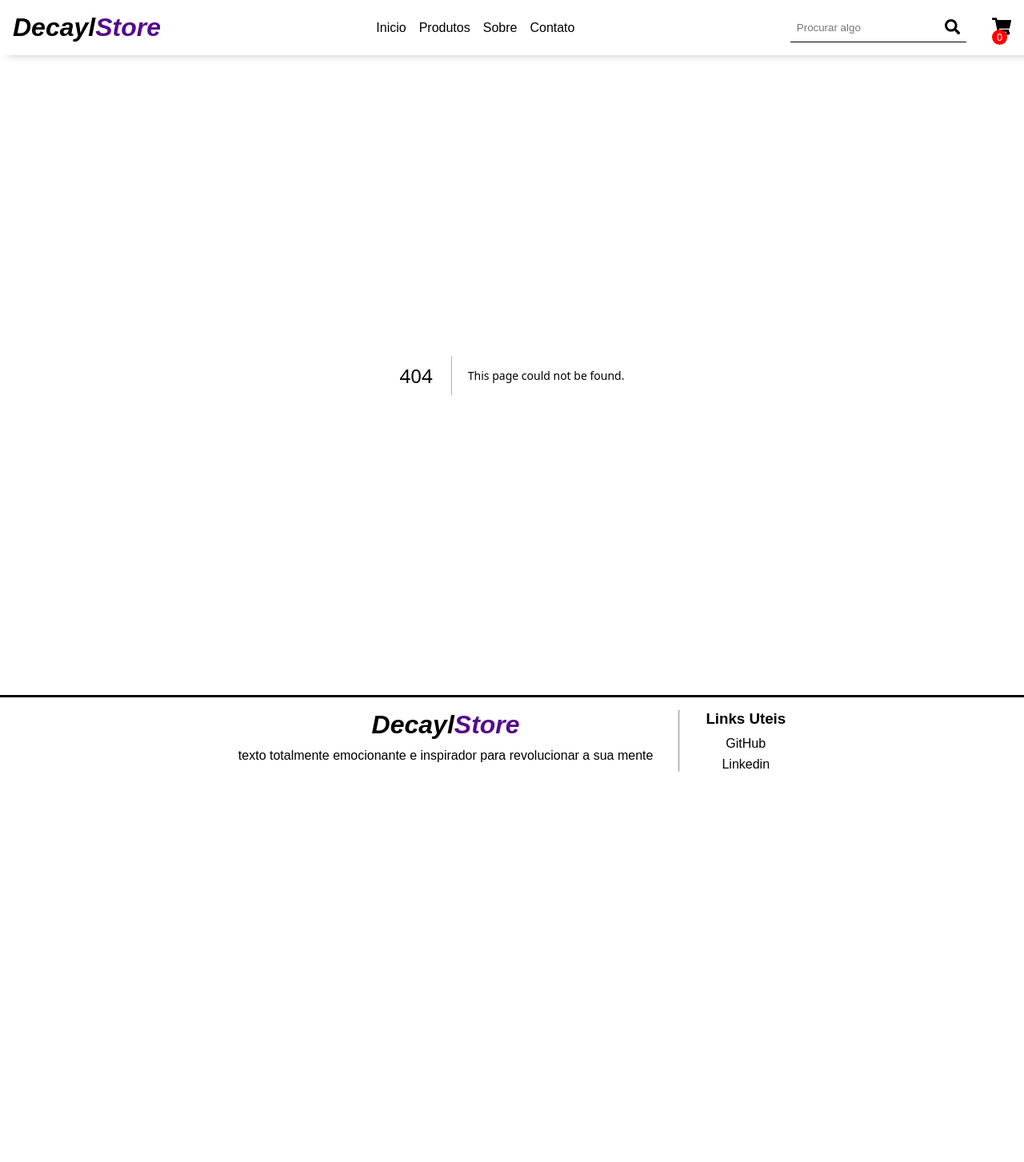
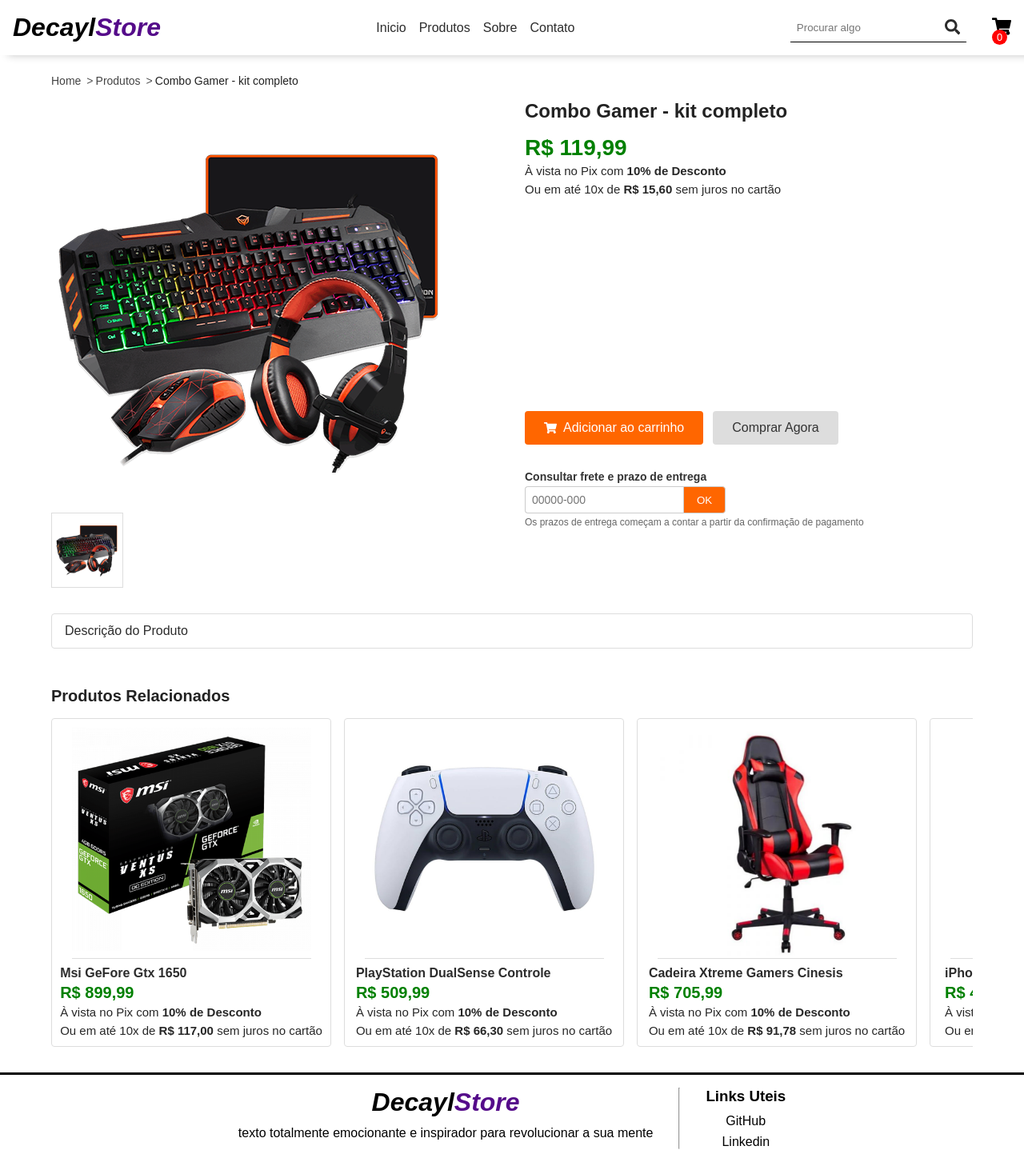
Before and after one commit to luiizJ/ecommerce, a Next.js app: page /products/1 in a window 1280 px wide. Before the commit this address had no page. Shown: the whole page at 80% size. Before the commit the page ends 981 px from the top, so only its background shows below. Built offline with nearby package versions, Linux system fonts and the light colour scheme.

Commit message:
feat: Novo Descrição de produtos

```diff
--- /dev/null
+++ b/src/Utils/calcJuros.ts
@@ -0,0 +1,18 @@
+export type CalcJurosParams = {
+  price: number;
+  installments?: number;
+  interestRate?: number;
+};
+
+/**
+ * Retorna o valor de cada parcela (com juros) formatado no padrão BR.
+ */
+export const calcJuros = ({
+  price,
+  installments = 10,
+  interestRate = 0.3,
+}: CalcJurosParams): string => {
+  const total = price * (1 + interestRate);
+  const installment = total / installments;
+  return installment.toFixed(2).replace('.', ',');
+};
--- /dev/null
+++ b/src/app/products/[id]/ProductPage.css
@@ -0,0 +1,268 @@
+/* ProductPage.css */
+
+/* Container geral */
+.product-page {
+  max-width: 1200px;
+  margin: 0 auto;
+  padding: 24px;
+  box-sizing: border-box;
+}
+
+/* Breadcrumb */
+.breadcrumb {
+  font-size: 14px;
+  color: #555;
+  margin-bottom: 16px;
+  display: flex;
+  gap: 3px;
+}
+.breadcrumb a {
+  color: #444;
+  text-decoration: none;
+  margin-right: 4px;
+}
+.breadcrumb a:hover {
+  text-decoration: underline;
+}
+.breadcrumb span {
+  font-weight: 500;
+  color: #222;
+}
+
+/* Área principal: galeria + detalhes */
+.product-main {
+  display: flex;
+  flex-direction: column;
+  gap: 32px;
+}
+@media (min-width: 768px) {
+  .product-main {
+    flex-direction: row;
+  }
+}
+
+/* Galeria de imagens */
+.gallery {
+  flex: 1;
+}
+.main-image {
+  margin-bottom: 12px;
+}
+.thumbnails {
+  display: flex;
+  gap: 8px;
+  overflow-x: auto;
+}
+.thumb-item {
+  flex-shrink: 0;
+  border: 1px solid #ddd;
+  padding: 4px;
+  cursor: pointer;
+}
+.thumb-item:hover {
+  border-color: #aaa;
+}
+
+/* Detalhes do produto */
+.product-details {
+  flex: 1;
+  display: flex;
+  flex-direction: column;
+  gap: 16px;
+}
+.product-title {
+  font-size: 24px;
+  margin: 0;
+  color: #222;
+}
+.product-brand img {
+  display: block;
+  margin-top: 8px;
+}
+
+/* Preço e avaliação */
+.price-section {
+  display: flex;
+  align-items: baseline;
+  flex-direction: column;
+}
+.price {
+  font-size: 28px;
+  font-weight: 700;
+  color: #008000;
+}
+.rating {
+  font-size: 16px;
+  color: #ff9900;
+}
+
+/* Botões de ação */
+.actions {
+  display: flex;
+  flex-wrap: wrap;
+  gap: 12px;
+  margin-top: 250px;
+}
+.btn-add-cart,
+.btn-buy {
+  border: none;
+  padding: 12px 24px;
+  font-size: 16px;
+  cursor: pointer;
+  display: inline-flex;
+  align-items: center;
+  gap: 8px;
+  border-radius: 4px;
+  transition: background-color 0.2s;
+}
+.btn-add-cart {
+  background-color: #ff6600;
+  color: #fff;
+}
+.btn-add-cart:hover {
+  background-color: #e65500;
+}
+.btn-buy {
+  background-color: #ddd;
+  color: #333;
+}
+.btn-buy:hover {
+  background-color: #ccc;
+}
+
+/* Seção de CEP */
+.cep-section {
+  margin-top: 16px;
+}
+.cep-section label {
+  display: block;
+  margin-bottom: 4px;
+  font-size: 14px;
+  color: #333;
+  font-weight: bold;
+}
+.cep-input-group {
+  display: flex;
+  max-width: 240px;
+}
+.cep-input-group input {
+  flex: 1;
+  padding: 8px;
+  border: 1px solid #ccc;
+  border-right: none;
+  border-radius: 4px 0 0 4px;
+  font-size: 14px;
+}
+.cep-input-group input:focus {
+  outline: none;
+  border-color: #888;
+}
+.btn-cep {
+  padding: 8px 16px;
+  border: 1px solid #ccc;
+  background-color: #ff6600;
+  color: #fff;
+  border-radius: 0 4px 4px 0;
+  cursor: pointer;
+  transition: background-color 0.2s;
+}
+.btn-cep:hover {
+  background-color: #e65500;
+}
+.cep-note {
+  margin-top: 4px;
+  font-size: 12px;
+  color: #666;
+}
+
+/* Accordion de descrição */
+.accordion {
+  margin-top: 32px;
+  border: 1px solid #ddd;
+  border-radius: 4px;
+}
+.accordion summary {
+  padding: 12px 16px;
+  font-size: 16px;
+  cursor: pointer;
+  list-style: none;
+}
+.accordion p {
+  padding: 0 16px 16px;
+  line-height: 1.5;
+  color: #444;
+}
+
+/* Produtos relacionados */
+.related-products {
+  margin-top: 48px;
+}
+.related-products h2 {
+  margin-bottom: 16px;
+  font-size: 20px;
+  color: #222;
+}
+.related-carousel {
+  display: flex;
+  gap: 16px;
+  overflow-x: auto;
+  padding-bottom: 8px;
+}
+.related-card {
+  flex: 0 0 auto;
+  width: 350px;
+  border: 1px solid #ddd;
+  border-radius: 4px;
+  text-decoration: none;
+  color: inherit;
+  transition: box-shadow 0.2s;
+  display: flex;
+  flex-direction: column;
+  align-items: center;
+  justify-content: center;
+}
+.related-card:hover {
+  box-shadow: 0 2px 8px rgba(0,0,0,0.1);
+}
+.related-card img {
+  display: block;
+  width: auto;
+  border-bottom: 1px solid #ddd;
+}
+.related-info {
+  padding: 8px;
+  font-size: 20px;
+  display: flex;
+  flex-direction: column;
+  justify-content: start;
+}
+.related-info h3 {
+  margin: 0;
+  font-size: 16px;
+  line-height: 1.2;
+}
+.related-info p {
+  margin: 4px 0 0;
+  font-weight: 600;
+  color: #008000;
+}
+
+/* Mensagem de produto não encontrado */
+.product-not-found {
+  padding: 40px;
+  text-align: center;
+  font-size: 18px;
+  color: #999;
+}
+
+.discount{
+  font-size: 15px;
+  color: #272727;
+  line-height: 1.5;
+  margin-top: 2px;
+}
+.installments{
+  font-size: 15px;
+  color: #272727;
+  line-height: 1.5;
+}
--- /dev/null
+++ b/src/app/products/[id]/page.tsx
@@ -0,0 +1,134 @@
+// app/produtos/[id]/page.tsx
+'use client';
+
+import { useParams } from 'next/navigation';
+import { useEffect, useState } from 'react';
+import Image from 'next/image';
+import Link from 'next/link';
+import { FaShoppingCart } from 'react-icons/fa';
+import { useCart } from '@/Context/CartContext';
+import { Product } from '@/Types/ProductsTypes';
+import './ProductPage.css'; // Importe seu arquivo CSS
+import { calcJuros } from '@/Utils/calcJuros';
+
+const ProductPage: React.FC = () => {
+  const { id } = useParams();
+  const [product, setProduct] = useState<Product | null>(null);
+  const [related, setRelated] = useState<Product[]>([]);
+  const { addItemToCart } = useCart();
+
+  useEffect(() => {
+    if (id) {
+      fetch('/assets/db.json')
+        .then((res) => res.json())
+        .then((data) => {
+          const parsedId = parseInt(Array.isArray(id) ? id[0] : id, 10);
+          const found = data.products.find((p: Product) => p.id === parsedId);
+          setProduct(found || null);
+          const others = data.products.filter((p: Product) => p.id !== parsedId);
+          setRelated(others.slice(0, 5));
+        })
+        .catch((err) => console.error('Erro ao carregar produto:', err));
+    }
+  }, [id]);
+
+  if (!product) {
+    return <div className="product-not-found">Produto não encontrado.</div>;
+  }
+
+  return (
+    <div className="product-page">
+      <nav className="breadcrumb">
+        <Link href="/">Home</Link> &gt;
+        <Link href="/produtos">Produtos</Link> &gt;
+        <span>{product.name}</span>
+      </nav>
+      <div className="product-main">
+        <div className="gallery">
+          <div className="main-image">
+            <Image
+              src={product.image}
+              alt={product.name}
+              width={500}
+              height={500}
+            />
+          </div>
+          <div className="thumbnails">
+            {[product.image].map((src, idx) => (
+              <div key={idx} className="thumb-item">
+                <Image
+                  src={src}
+                  alt={`${product.name}-${idx}`}
+                  width={80}
+                  height={80}
+                />
+              </div>
+            ))}
+          </div>
+        </div>
+
+        <div className="product-details">
+          <h1 className="product-title">{product.name}</h1>
+          <div className="price-section">
+            <span className="price">R$ {product.price.toFixed(2).replace('.', ',')}</span>
+            <span className="discount">
+              À vista no Pix com <span style={{ fontWeight: 'bold' }}>10% de Desconto</span></span>
+              <span className="installments"> Ou em até 10x de <span  style={{ fontWeight: 'bold' }}> R$ {calcJuros ({ price: product.price })} </span> sem juros no cartão
+              </span>
+        </div>
+
+          <div className="actions">
+            <button
+              onClick={() => addItemToCart(product)}
+              className="btn-add-cart"
+            >
+              <FaShoppingCart /> Adicionar ao carrinho
+            </button>
+            <button className="btn-buy">Comprar Agora</button>
+          </div>
+
+          <div className="cep-section">
+            <label htmlFor="cep-input">Consultar frete e prazo de entrega</label>
+            <div className="cep-input-group">
+              <input
+                id="cep-input"
+                type="text"
+                placeholder="00000-000"
+              />
+              <button className="btn-cep">OK</button>
+            </div>
+            <p className="cep-note">Os prazos de entrega começam a contar a partir da confirmação de pagamento</p>
+          </div>
+        </div>
+      </div>
+
+      <details className="accordion">
+        <summary>Descrição do Produto</summary>
+        <p>{product.name} é um produto de alta qualidade, desenvolvido para atender aos usuários mais exigentes...</p>
+      </details>
+
+      <section className="related-products">
+        <h2>Produtos Relacionados</h2>
+        <div className="related-carousel">
+          {related.map((rel) => (
+            <Link key={rel.id} href={`/products/${rel.id}`} className="related-card">
+              <Image src={rel.image} alt={rel.name} width={300} height={300} />
+              <div className="related-info">
+                <h3>{rel.name}</h3>
+                <p>R$ {rel.price.toFixed(2).replace('.', ',')}</p>
+                <div className="price-section">
+            <span className="discount">
+              À vista no Pix com <span style={{ fontWeight: 'bold' }}>10% de Desconto</span></span>
+              <span className="installments"> Ou em até 10x de <span  style={{ fontWeight: 'bold' }}> R$ {calcJuros ({ price: rel.price })} </span> sem juros no cartão
+              </span>
+        </div>
+              </div>
+            </Link>
+          ))}
+        </div>
+      </section>
+    </div>
+  );
+};
+
+export default ProductPage;
```
Also changed, not shown: src/Components/Produtos/Produtos.tsx (+23 -12 lines).
